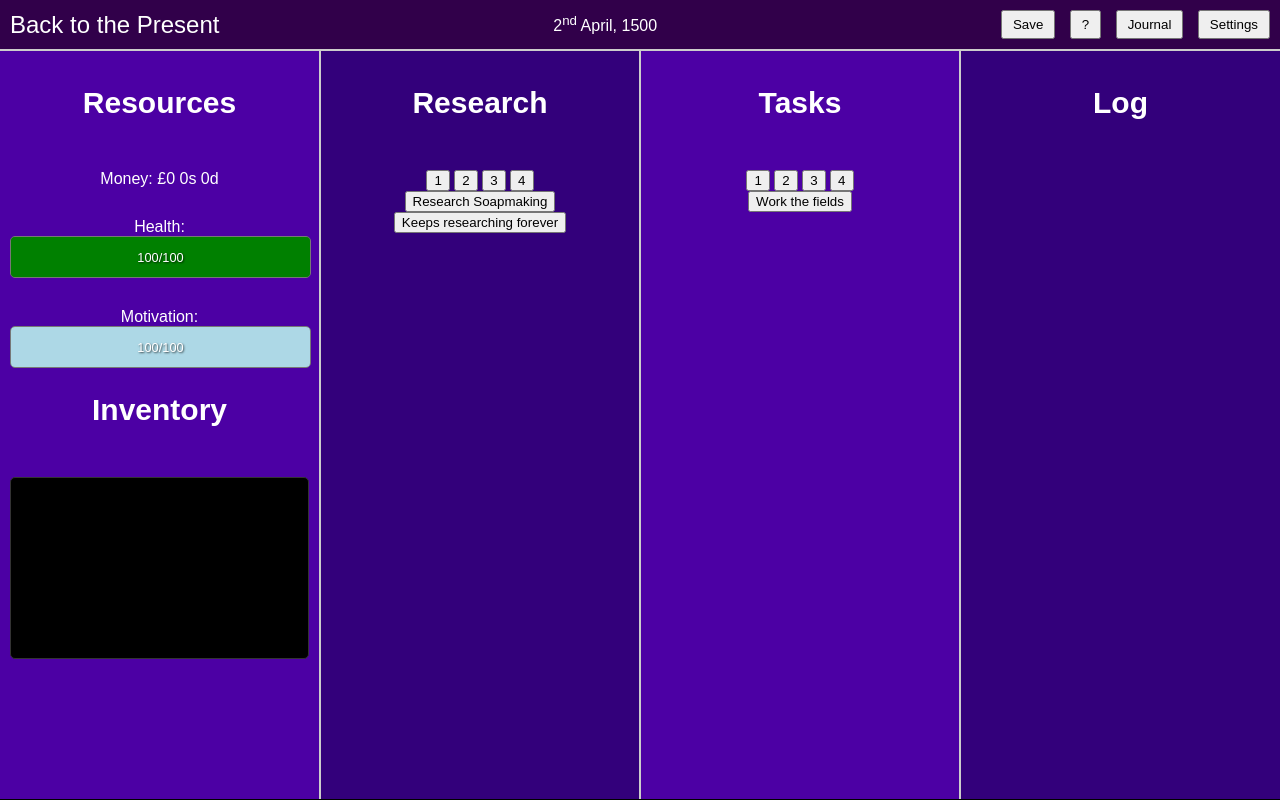
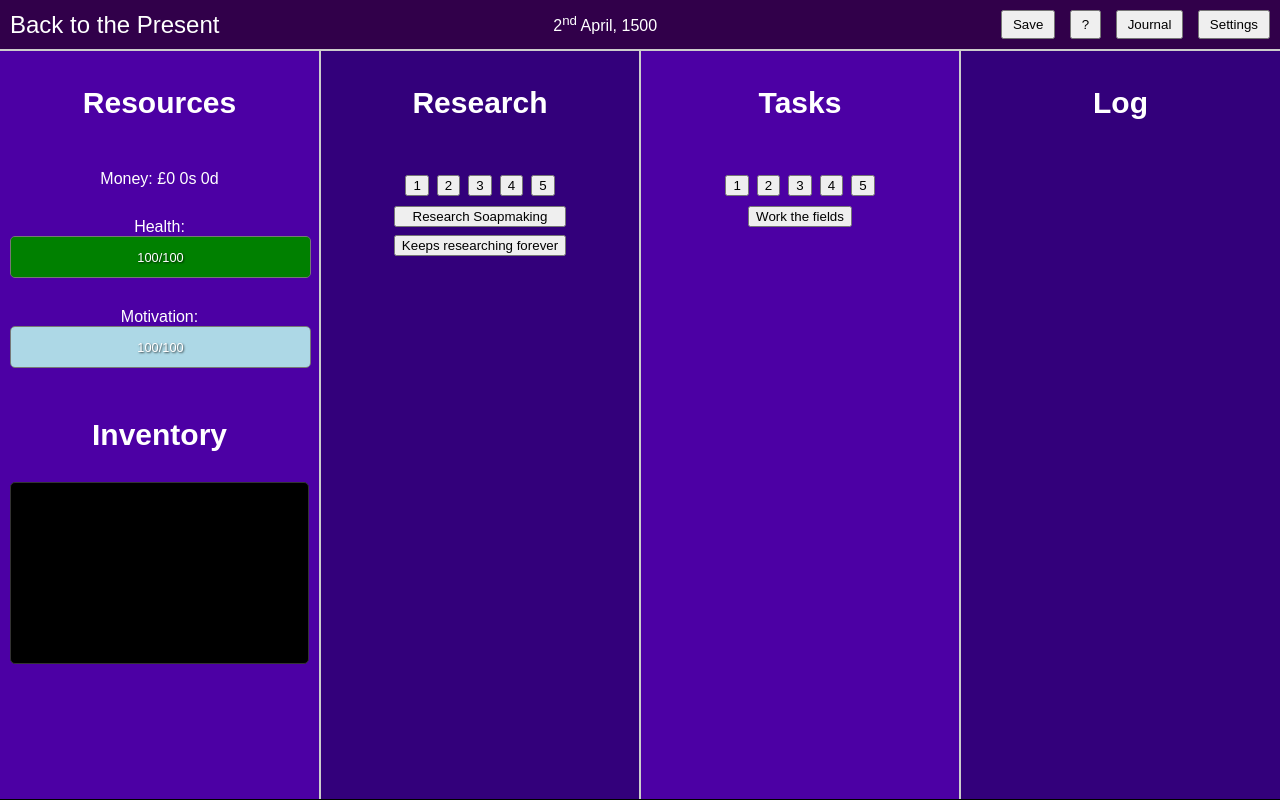
Before and after one commit to Pangbot/medieval_idle_game, a plain HTML site: page index.html in a window 1280 px wide. Drawn offline with Linux system fonts and the light colour scheme.

Commit message:
A few style changes, tabs are now created dynamically, tab buttons are now arranged vertically.

```diff
--- a/index.html
+++ b/index.html
@@ -65,11 +65,7 @@
     <section class="research" data-help-id="research-panel-help">
         <h2>Research</h2>
         <div class="tabs" id="researchTabs">
-            <!-- Research tabs shown here -->
-            <button id="resTabOne">1</button>
-            <button id="resTabTwo">2</button>
-            <button id="resTabThree">3</button>
-            <button id="resTabFour">4</button>
+            <!-- Dynamically add research tabs -->
         </div>
         <div class="buttons" id="resInTabBtns">
             <!-- Buttons of a specfic tab shown here -->
@@ -80,11 +76,7 @@
     <section class="tasks" data-help-id="tasks-panel-help">
         <h2>Tasks</h2>
         <div class="tabs" id="taskTabs">
-            <!-- Task tabs shown here -->
-            <button id="taskTabOne">1</button>
-            <button id="taskTabTwo">2</button>
-            <button id="taskTabThree">3</button>
-            <button id="taskTabFour">4</button>
+            <!-- Dynamically add task tabs -->
         </div>
         <div class="buttons" id="taskInTabBtns">
             <!-- Buttons of a specfic tab shown here -->
--- a/scripts/buttons.js
+++ b/scripts/buttons.js
@@ -14,29 +14,32 @@ export function addMainListeners() {
     const helpButton = document.getElementById("helpBtn");
     helpButton.addEventListener("click", showHelp);
 
-    const taskTabOneButton = document.getElementById("taskTabOne");
-    taskTabOneButton.addEventListener("click", () => changeTaskTab(taskTabs[0]));
+    createTabButtons("researchTabs", researchTabs, changeResearchTab, "researchTab");
 
-    const taskTabTwoButton = document.getElementById("taskTabTwo");
-    taskTabTwoButton.addEventListener("click", () => changeTaskTab(taskTabs[1]));
+    createTabButtons("taskTabs", taskTabs, changeTaskTab, "taskTab");
+}
 
-    const taskTabThreeButton = document.getElementById("taskTabThree");
-    taskTabThreeButton.addEventListener("click", () => changeTaskTab(taskTabs[2]));
+function createTabButtons(containerId, tabDataArray, changeTabFunction, buttonIdPrefix) {
+    const container = document.getElementById(containerId);
+    if (!container) {
+        console.error(`Container with ID '${containerId}' not found for tab buttons.`);
+        return;
+    }
 
-    const taskTabFourButton = document.getElementById("taskTabFour");
-    taskTabFourButton.addEventListener("click", () => changeTaskTab(taskTabs[3]));
+    container.innerHTML = '';
 
-    const researchTabOneButton = document.getElementById("resTabOne");
-    researchTabOneButton.addEventListener("click", () => changeResearchTab(researchTabs[0]));
+    tabDataArray.forEach((_, index) => {
+        const button = document.createElement("button");
+        button.id = `${buttonIdPrefix}${index + 1}`;
+        button.textContent = `${index + 1}`;
+        button.classList.add("tab-button");
 
-    const researchTabTwoButton = document.getElementById("resTabTwo");
-    researchTabTwoButton.addEventListener("click", () => changeResearchTab(researchTabs[1]));
+        button.addEventListener("click", () => {
+            changeTabFunction(tabDataArray[index]);
+        });
 
-    const researchTabThreeButton = document.getElementById("resTabThree");
-    researchTabThreeButton.addEventListener("click", () => changeResearchTab(researchTabs[2]));
-
-    const researchTabFourButton = document.getElementById("resTabFour");
-    researchTabFourButton.addEventListener("click", () => changeResearchTab(researchTabs[3]));
+        container.appendChild(button);
+    });
 }
 
 export function createTabResearchButtons(container, researches) {
--- a/scripts/data/researchList.js
+++ b/scripts/data/researchList.js
@@ -2,6 +2,7 @@
 
 export const researchTabs = [
     "daily life",
+    "comforts",
     "science",
     "big projects",
     "travel"
--- a/scripts/data/taskList.js
+++ b/scripts/data/taskList.js
@@ -2,6 +2,7 @@
 
 export const taskTabs = [
     "daily life",
+    "comforts",
     "science",
     "big projects",
     "travel"
--- a/styles.css
+++ b/styles.css
@@ -54,6 +54,12 @@ h2 {
     border-right: 1px solid #ccc;
 }
 
+/* The Inventory header */
+.resources h2:last-of-type {
+    margin-top: 50px;
+    margin-bottom: 30px;
+}
+
 .inventory-box {
     background-color: black;
     border: 1px solid #333;
@@ -103,10 +109,23 @@ h2 {
     border-right: 1px solid #ccc;
 }
 
-/* Tabs and log entries */
-.tabs .logEntries {
-    margin-top: 10px;
-    margin-bottom: 10px;
+/* Tabs and tab buttons */
+#resInTabBtns,
+#taskInTabBtns {
+    width: fit-content;
+    display: flex;
+    flex-direction: column;
+    gap: 8px;
+    padding: 5px;
+    margin: 0 auto;
+}
+
+.tabs {
+    display: flex;
+    flex-wrap: wrap;
+    gap: 8px;
+    padding: 5px;
+    justify-content: center;
 }
 
 /* Log section */
```
